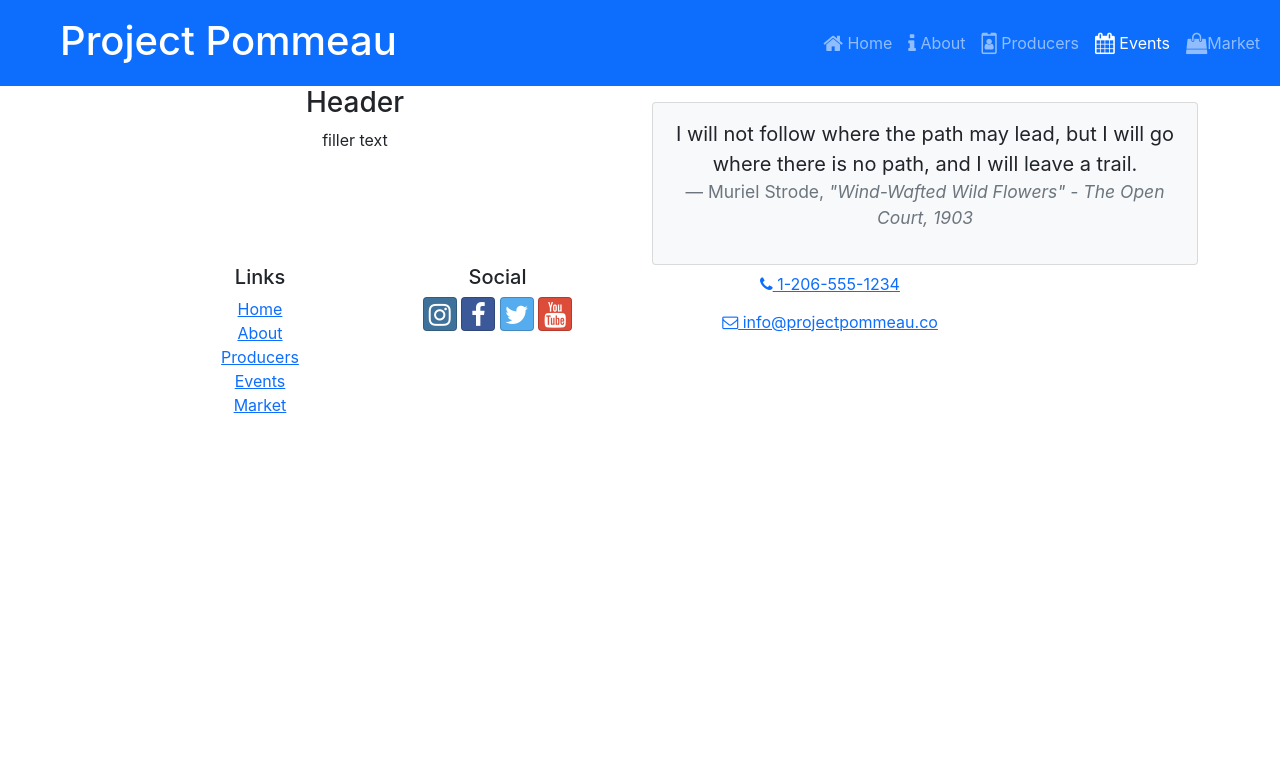
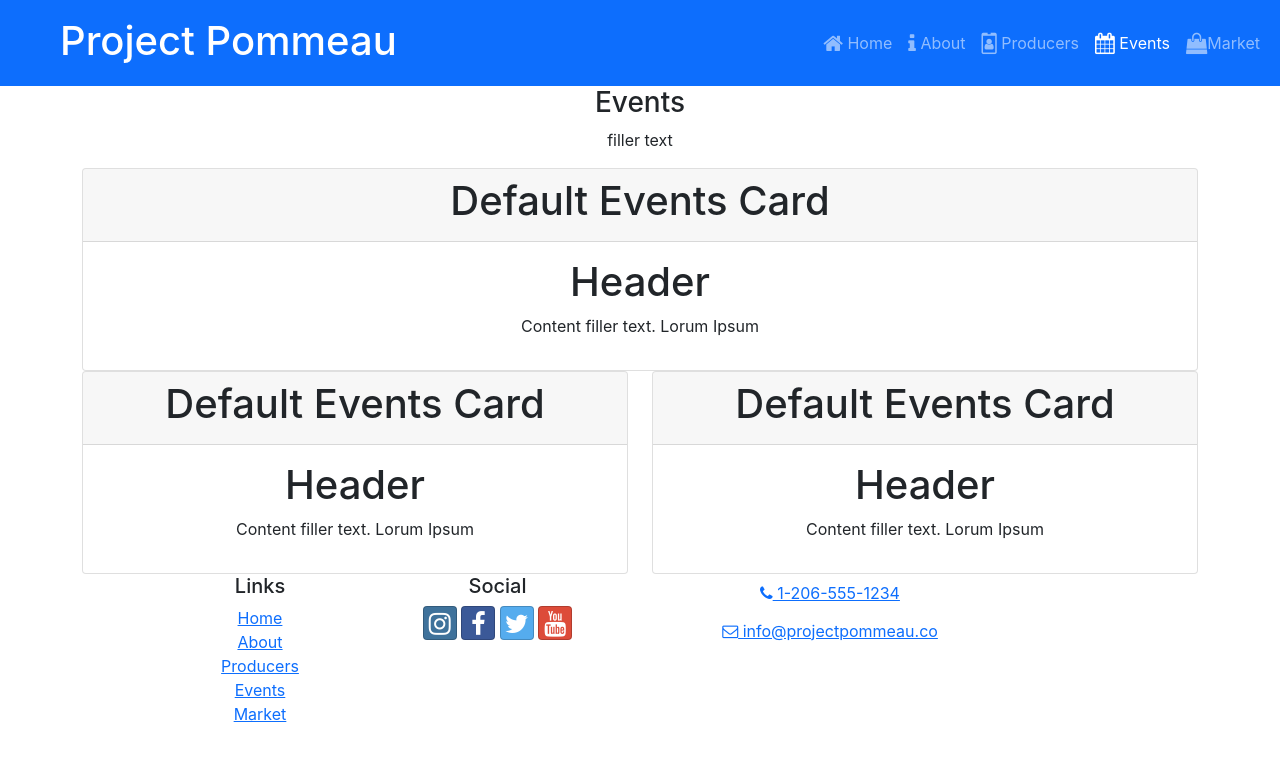
Before and after one commit to FunkyColdMedyna/Project-Pommeau---React, a React (Create React App) app: page /events in a window 1280 px wide. Shown: the top 758 px of the page. Built offline with nearby package versions, Linux system fonts and the light colour scheme.

Commit message:
events card skeleton layout

```diff
--- a/src/Pages/EventsPage.js
+++ b/src/Pages/EventsPage.js
@@ -1,53 +1,29 @@
-import {Col, Row, Container, Card, CardBody } from 'reactstrap';
-
+import {Col, Row, Container } from 'reactstrap';
+import EventCard from '../components/EventCard';
 
 const EventsPage = () => {
     return (
         <Container>
             <Row className='row-content'>
-                <Col sm='6'>
-                    <h3>Header</h3>
+                <Col mt='1'>
+                    <h3>Events</h3>
                     <p>
                 filler text
                     </p>
                 </Col>
-                {/* <Col sm='6'> */}
-                    {/* <Card>
-                        <CardHeader className='bg-primary text-white'>
-                            <h3>Facts at a Glance</h3>
-                        </CardHeader>
-                        <CardBody>
-                            <dl className='row'>
-                                    <dt className='col-6'>Founded</dt>
-                                    <dd className='col-6'>February 3, 2016</dd>
-                                    <dt className='col-6'>No. of Campsites in 2019</dt>
-                                    <dd className='col-6'>563</dd>
-                                    <dt className='col-6'>No. of Reviews in 2019</dt>
-                                    <dd className='col-6'>4388</dd>
-                                    <dt className='col-6'>Employees</dt>
-                                    <dd className='col-6'>42</dd>
-                            </dl>
-                        </CardBody>
-                    </Card> */}
-                {/* </Col> */}
-                <Col>
-                    <Card className='bg-light mt-3'>
-                        <CardBody>
-                            <blockquote className='blockquote'>
-                                <p> I will not follow where the path may lead, but I
-                                    will go where there is no path, and I will leave
-                                    a trail.
-                                </p>
-                                <footer className='blockquote-footer'>
-                                    Muriel Strode,{' '}
-                                    <cite title='Source Title'>
-                                        "Wind-Wafted Wild Flowers" - The Open Court,
-                                        1903
-                                    </cite>
-                                </footer>
-                            </blockquote>
-                        </CardBody>
-                    </Card>
+            </Row>
+            <Row>
+            {/* featured news first col-12 */}
+                <Col m='1'>
+                    <EventCard />
+                </Col>
+            </Row>
+            <Row>
+                <Col mx='1' sm='6'>
+                    <EventCard />
+                </Col>
+                <Col mx='1' sm='6'>
+                    <EventCard />
                 </Col>
             </Row>
         </Container>
--- /dev/null
+++ b/src/components/EventCard.js
@@ -0,0 +1,19 @@
+import { Col, Card, CardBody, CardHeader } from 'reactstrap';
+
+const EventCard = (props) => {
+    return(
+        <Col>
+            <Card>
+                <CardHeader>
+                    <h1>Default Events Card</h1>
+                </CardHeader>
+                <CardBody >
+                    <h1>Header</h1>
+                    <p> Content filler text. Lorum Ipsum</p>
+                </CardBody>
+            </Card>
+        </Col>
+    )
+};
+
+export default EventCard;
```
